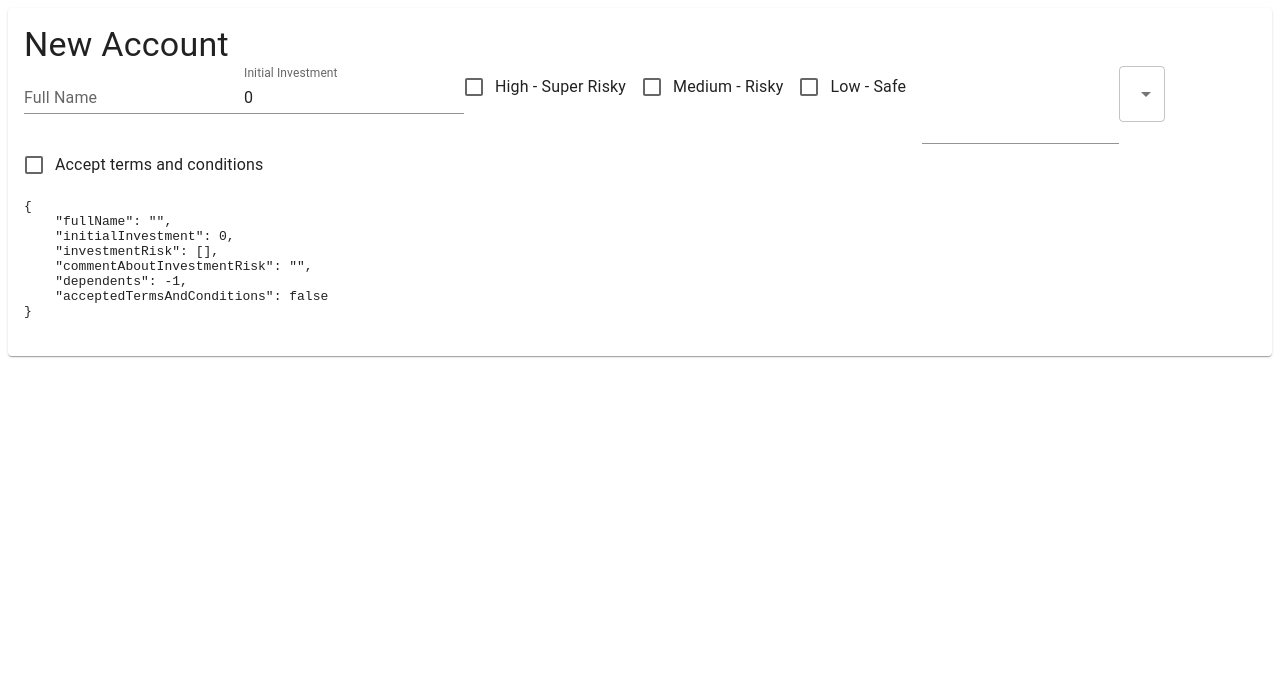
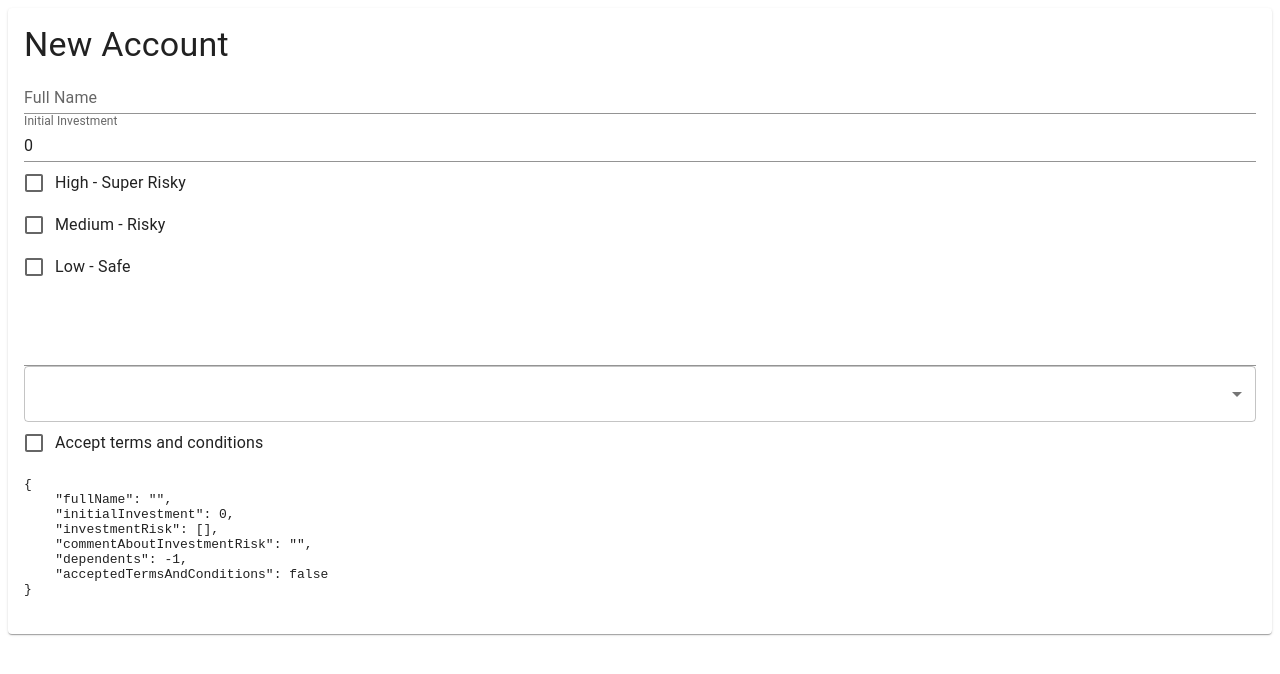
Before and after one commit to Annie-Huang/formik-typescript-material-ui, a React (Create React App) app: page / in a window 1280 px wide. Shown: the top 674 px of the page. Built offline with nearby package versions, Linux system fonts and the light colour scheme.

Commit message:
Put every field inside a <FormGroup> component

```diff
--- a/src/FormDemo.tsx
+++ b/src/FormDemo.tsx
@@ -2,6 +2,7 @@ import React from 'react';
 import {
   Card,
   CardContent,
+  FormGroup,
   MenuItem,
   TextField,
   Typography,
@@ -27,6 +28,7 @@ export const FormDemo = () => {
         <Formik initialValues={initialValues} onSubmit={() => {}}>
           {({ values, errors, isSubmitting, isValidating }) => (
             <Form>
+              <FormGroup>
                 {/*<Field name='fullName' />*/}
                 <Field
                   name='fullName'
@@ -34,7 +36,9 @@ export const FormDemo = () => {
                   label='Full Name'
                   variant='standard'
                 />
+              </FormGroup>
 
+              <FormGroup>
                 {/*<Field name='initialInvestment' type='number' />*/}
                 <Field
                   name='initialInvestment'
@@ -43,7 +47,9 @@ export const FormDemo = () => {
                   label='Initial Investment'
                   variant='standard'
                 />
+              </FormGroup>
 
+              <FormGroup>
                 {/*<Field name='investmentRisk' value='High' type='checkbox' />*/}
                 {/*<Field name='investmentRisk' value='Medium' type='checkbox' />*/}
                 {/*<Field name='investmentRisk' value='Low' type='checkbox' />*/}
@@ -62,7 +68,9 @@ export const FormDemo = () => {
                   value='Low'
                   label='Low - Safe'
                 />
+              </FormGroup>
 
+              <FormGroup>
                 {/*<Field name='commentAboutInvestmentRisk' as='textarea' />*/}
                 <Field
                   name='commentAboutInvestmentRisk'
@@ -72,7 +80,9 @@ export const FormDemo = () => {
                   rowsMax={10}
                   variant='standard'
                 />
+              </FormGroup>
 
+              <FormGroup>
                 {/*<Field name='dependents' as='select'>*/}
                 {/*  <option value={0}>0</option>*/}
                 {/*  <option value={1}>1</option>*/}
@@ -89,13 +99,16 @@ export const FormDemo = () => {
                   <MenuItem value={4}>4</MenuItem>
                   <MenuItem value={5}>5</MenuItem>
                 </Field>
+              </FormGroup>
 
+              <FormGroup>
                 {/* If you don't add value into the checkbox field like the investmentRisk field, it will just default to true|false value */}
                 {/*<Field name='acceptedTermsAndConditions' type='checkbox' />*/}
                 <MyCheckbox
                   name='acceptedTermsAndConditions'
                   label='Accept terms and conditions'
                 />
+              </FormGroup>
 
               <pre>{JSON.stringify(values, null, 4)}</pre>
             </Form>
```
Lines whose indentation alone changed are shown as unchanged.
